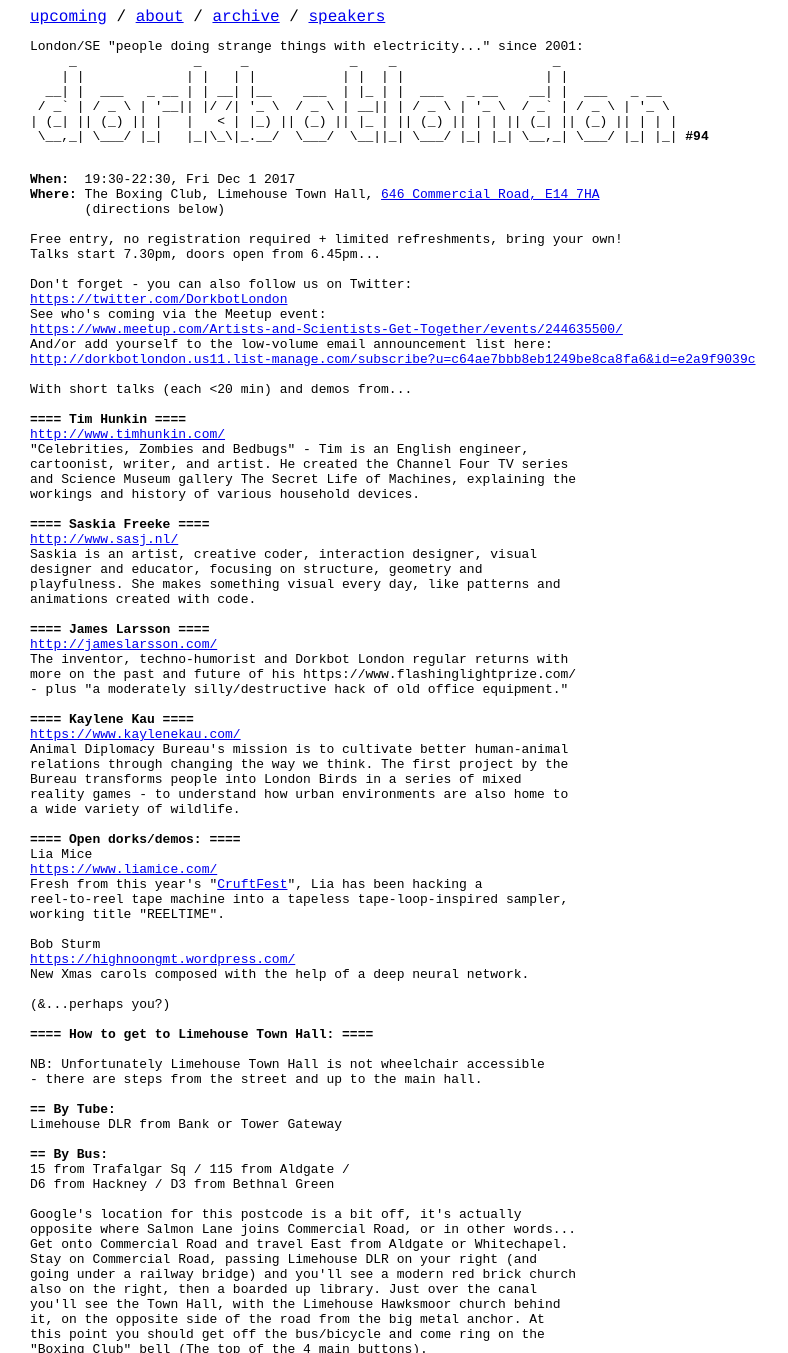
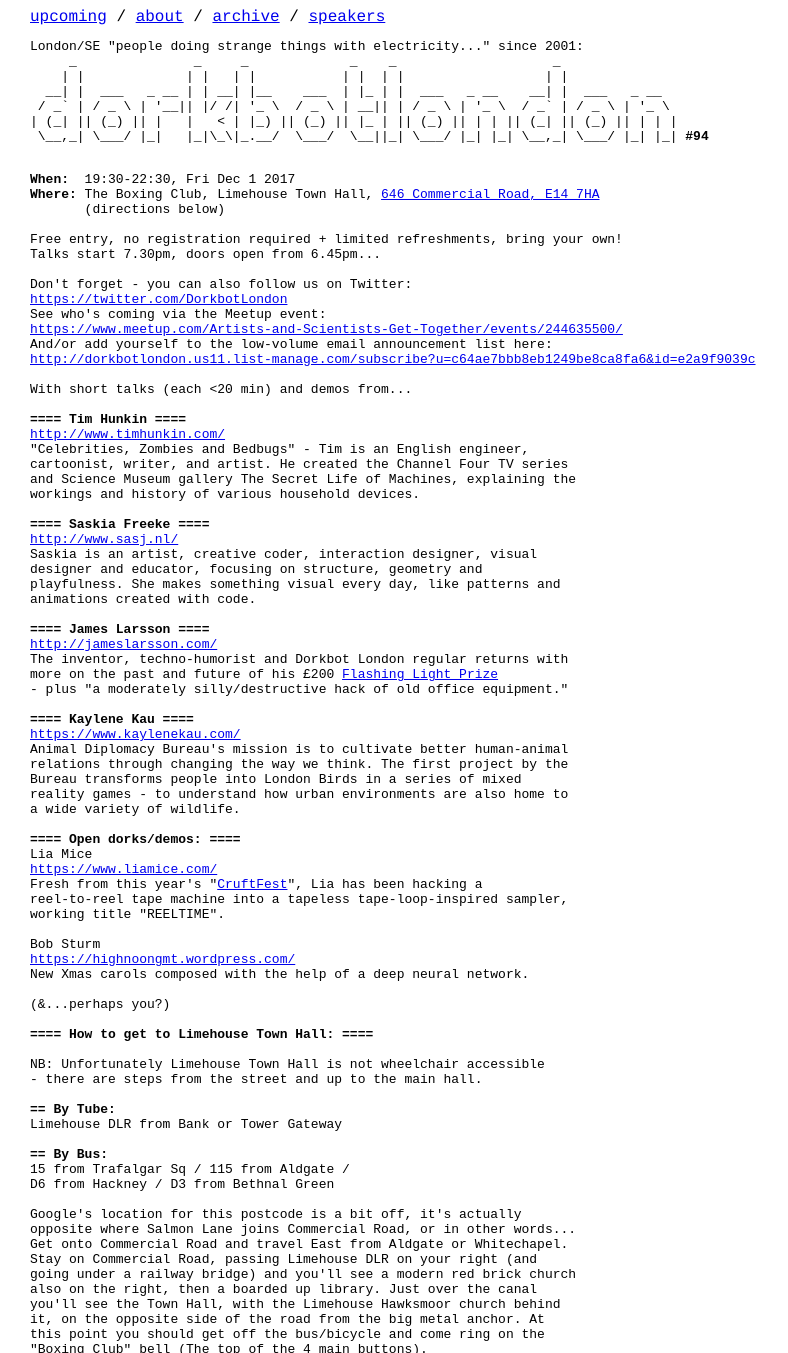
Before and after one commit to dorkbotlondon/dorkbotlondon.github.io, a Jekyll site: the page built from _posts/2017-12-01-94.html, in a window 1280 px wide, cut to the strip 0-1353 px from the top of the page. Shown: the whole strip, without its empty margins (0-788 px from the left). Built offline with Jekyll 4.4.1, drawn with Linux system fonts in a browser that asks for light colours; Markdown is read by kramdown in place of the engine named in the settings; a script that is not in the unit is left out.

Commit message:
Update 2017-12-01-94.html

```diff
--- a/_posts/2017-12-01-94.html
+++ b/_posts/2017-12-01-94.html
@@ -40,7 +40,7 @@
 <b>==== James Larsson ====</b>
 <a href="http://jameslarsson.com/">http://jameslarsson.com/</a>
 The inventor, techno-humorist and Dorkbot London regular returns with
-more on the past and future of his https://www.flashinglightprize.com/
+more on the past and future of his &pound;200 <a href="https://www.flashinglightprize.com/">Flashing Light Prize</a>
 - plus "a moderately silly/destructive hack of old office equipment."
 
 <b>==== Kaylene Kau ====</b>
```
